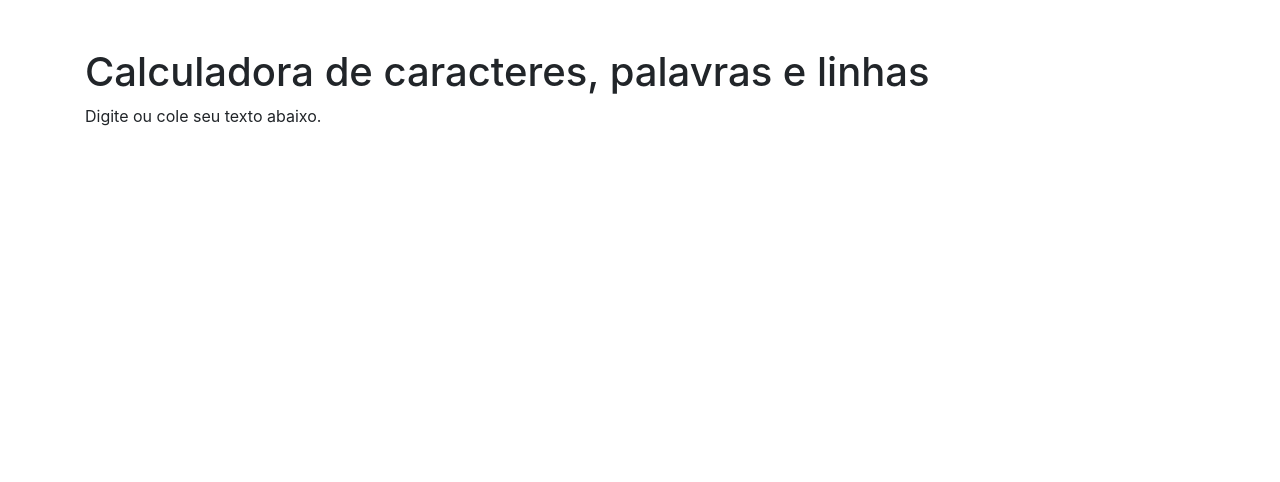
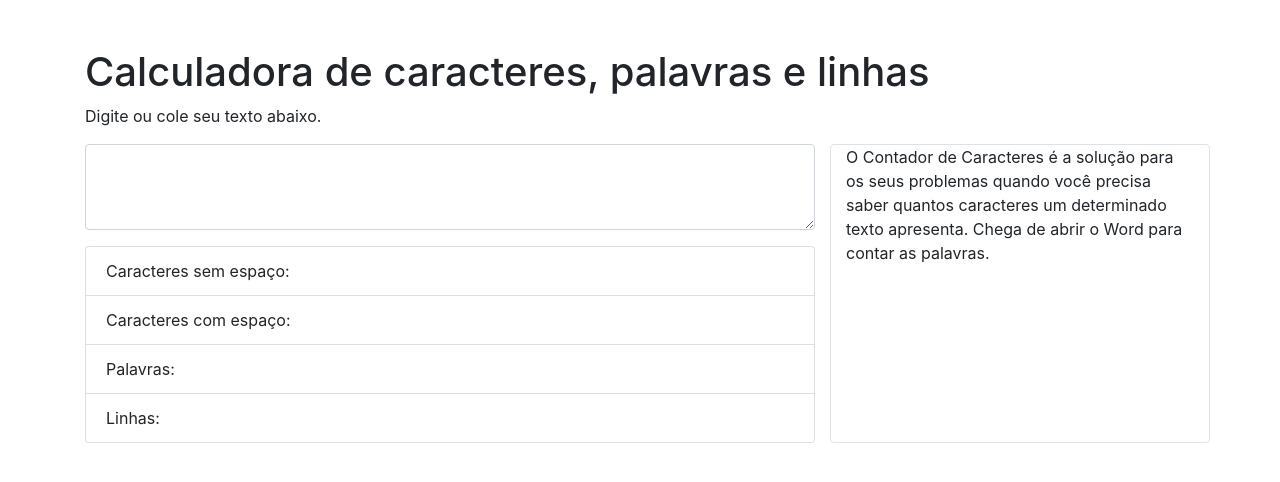
Before and after one commit to ThiagoDiasV/QuarantineDaysOfCode, a plain HTML site: page char-words-counter/index.html in a window 1280 px wide. Drawn offline with nearby package versions, Linux system fonts and the light colour scheme.

Commit message:
commit D13

```diff
--- a/char-words-counter/index.html
+++ b/char-words-counter/index.html
@@ -24,6 +24,35 @@
     <div class="container mt-5">
       <h1>Calculadora de caracteres, palavras e linhas</h1>
       <p>Digite ou cole seu texto abaixo.</p>
+      <div class="row">
+        <div class="col-8">
+          <form>
+            <div class="form-group">
+              <textarea
+                name="texto"
+                id="text"
+                rows="3"
+                class="form-control"
+              ></textarea>
+            </div>
+          </form>
+          <div id="results">
+            <ul class="list-group">
+              <li class="list-group-item">Caracteres sem espaço:</li>
+              <li class="list-group-item">Caracteres com espaço:</li>
+              <li class="list-group-item">Palavras:</li>
+              <li class="list-group-item">Linhas:</li>
+            </ul>
+          </div>
+        </div>
+        <div class="col-4 border rounded">
+          <p>
+            O Contador de Caracteres é a solução para os seus problemas quando
+            você precisa saber quantos caracteres um determinado texto
+            apresenta. Chega de abrir o Word para contar as palavras.
+          </p>
+        </div>
+      </div>
     </div>
     <!-- Código abaixo já visto -->
     <script src="main.js"></script>
```
